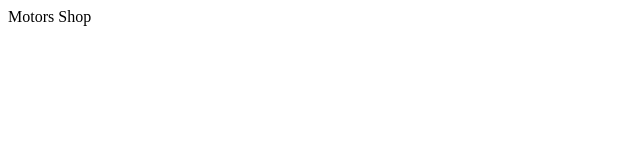
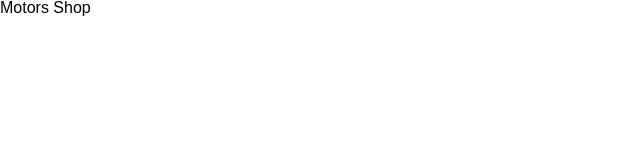
Before and after one commit to MotorsShop-ProjetoFinalFullStack/motors-shop-front, a React (Vite) app: page / in a window 1280 px wide. Shown: the top 160 px of the page, without its empty margins (0-640 px from the left). Built offline with nearby package versions, Linux system fonts and the light colour scheme.

Commit message:
feat: created global style

```diff
--- a/package.json
+++ b/package.json
@@ -11,7 +11,8 @@
   },
   "dependencies": {
     "react": "^18.2.0",
-    "react-dom": "^18.2.0"
+    "react-dom": "^18.2.0",
+    "styled-components": "^6.0.0-rc.3"
   },
   "devDependencies": {
     "@types/react": "^18.0.37",
--- a/src/App.tsx
+++ b/src/App.tsx
@@ -1,12 +1,5 @@
-
-
 function App() {
-
-  return (
-    <>
-      Motors Shop
-    </>
-  )
+  return <h1>Motors Shop</h1>;
 }
 
-export default App
+export default App;
--- a/src/main.tsx
+++ b/src/main.tsx
@@ -1,9 +1,11 @@
-import React from 'react'
-import ReactDOM from 'react-dom/client'
-import App from './App.tsx'
+import React from "react";
+import ReactDOM from "react-dom/client";
+import App from "./App.tsx";
+import { GlobalStyle } from "./style/globalStyle.tsx";
 
-ReactDOM.createRoot(document.getElementById('root') as HTMLElement).render(
+ReactDOM.createRoot(document.getElementById("root") as HTMLElement).render(
   <React.StrictMode>
+    <GlobalStyle />
     <App />
-  </React.StrictMode>,
-)
+  </React.StrictMode>
+);
--- /dev/null
+++ b/src/style/globalStyle.tsx
@@ -0,0 +1,112 @@
+import { createGlobalStyle } from "styled-components";
+
+export const GlobalStyle = createGlobalStyle`
+    /* http://meyerweb.com/eric/tools/css/reset/
+   v2.0 | 20110126
+   License: none (public domain)
+*/
+
+html, body, div, span, applet, object, iframe,
+h1, h2, h3, h4, h5, h6, p, blockquote, pre,
+a, abbr, acronym, address, big, cite, code,
+del, dfn, em, img, ins, kbd, q, s, samp,
+small, strike, strong, sub, sup, tt, var,
+b, u, i, center,
+dl, dt, dd, ol, ul, li,
+fieldset, form, label, legend,
+table, caption, tbody, tfoot, thead, tr, th, td,
+article, aside, canvas, details, embed,
+figure, figcaption, footer, header, hgroup,
+menu, nav, output, ruby, section, summary,
+time, mark, audio, video {
+	margin: 0;
+	padding: 0;
+	border: 0;
+	font-size: 100%;
+	font: inherit;
+	vertical-align: baseline;
+    font-family: 'Nunito', sans-serif;
+}
+/* HTML5 display-role reset for older browsers */
+article, aside, details, figcaption, figure,
+footer, header, hgroup, menu, nav, section {
+	display: block;
+}
+body {
+	line-height: 1;
+}
+ol, ul {
+	list-style: none;
+}
+blockquote, q {
+	quotes: none;
+}
+blockquote:before, blockquote:after,
+q:before, q:after {
+	content: '';
+	content: none;
+}
+table {
+	border-collapse: collapse;
+	border-spacing: 0;
+}
+
+ :root{
+    --alert-1: #CD2B31;
+    --alert-2: #FDD8D8;
+    --alert-3: #FFE5E5;
+
+    --sucess-1: #18794E;
+    --sucess-2: #CCEBD7;
+    --sucess-3: #DDF3E4;
+
+    --gray-0: #0B0D0D;
+    --gray-1: #212529;
+    --gray-2: #495057;
+    --gray-3: #868E96;
+    --gray-4: #ADB5BD;
+    --gray-5: #CED4DA;
+    --gray-6: #DEE2E6;
+    --gray-7: #E9ECEF;
+    --gray-8: #F1F3F5;
+    --gray-9: #F8F9FA;
+    --gray-10:#FDFDFD;
+    --gray-50: #EDEAFD;
+    --gray-25: #B0A6F0;
+
+    --pink-1: #E34D8C;
+    --pink-2: #C04277;
+    --pink-3: #7D2A4D;
+
+    --purple-1: #7000FF;
+    --purple-2: #6200E3;
+    --purple-3: #6100FF;
+    --purple-4: #5700E3;
+    --purple-5: #36007D;
+    --purple-6: #30007D;
+
+    --green-1: #349974;
+    --green-2: #2A7D5F;
+    --green-3: #153D2E;
+
+    --azul-1: #4529E6;
+    --azul-2: #5126EA;
+
+    --font-family: 'Nunito', sans-serif;
+
+    /* Títulos */
+    --title-weight-bold: bold;
+    --title-1-font-size: 30px;
+    --title-2-font-size: 22px;
+    --title-3-font-size: 16px;
+    --title-4-font-size: 12px;
+
+    /* Cabeçalhos */
+    --headline-font-weight: normal;
+    --headline-font-size: 16px;
+
+    /* Corpo */
+    --body-font-weight: normal;
+    --body-font-size: large;
+ }
+`;
```
